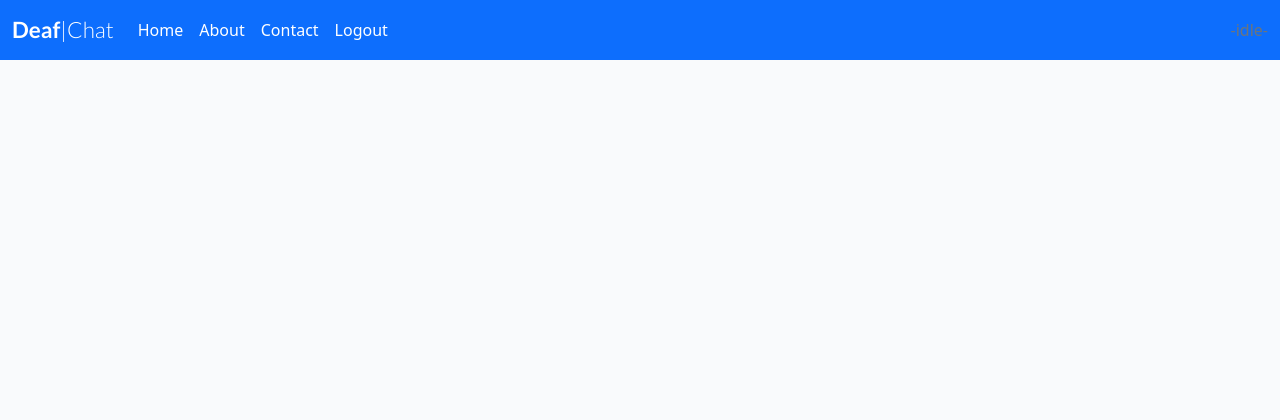
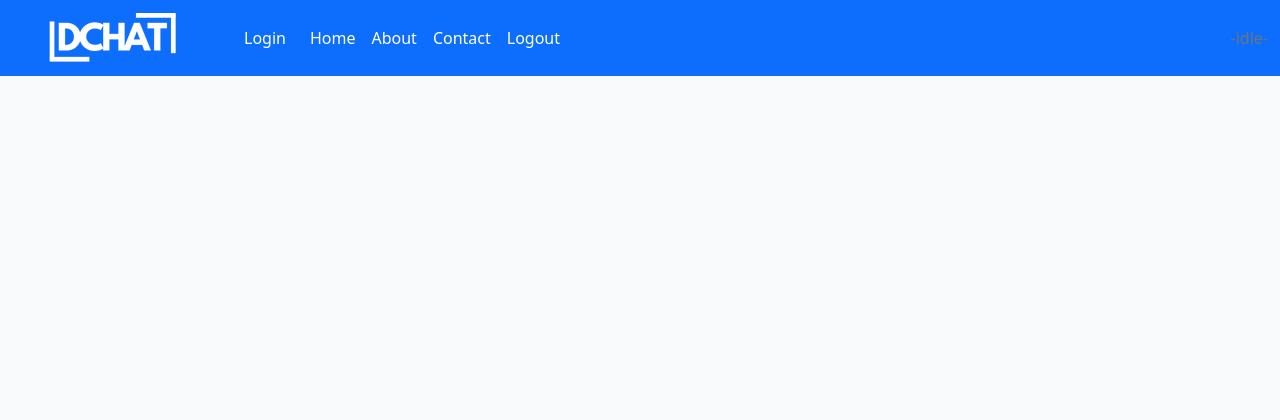
Before and after one commit to AlanSmythDeaf/deafchat, a Django app: page / in a window 1280 px wide. Shown: the top 420 px of the page. Run offline with Django 4.2, Linux system fonts and the light colour scheme; the visitor is signed in with stand-in values (Sample User, id 1); data that the repository does not hold is empty.

Commit message:
Add favicon and logo in navbar and video in about page

```diff
--- a/templates/base.html
+++ b/templates/base.html
@@ -26,6 +26,13 @@
 
     <!-- Custom CSS -->
     <link rel="stylesheet" href="{% static 'css/style.css' %}">
+
+    <!-- Favicon -->
+    <link rel="apple-touch-icon" sizes="180x180" href="/static/favicon/apple-touch-icon.png">
+    <link rel="icon" type="image/png" sizes="32x32" href="/static/favicon/favicon-32x32.png">
+    <link rel="icon" type="image/png" sizes="16x16" href="/static/favicon/favicon-16x16.png">
+    <link rel="manifest" href="/site.webmanifest">
+
 </head>
 
 <body class="d-flex flex-column h-100 main-bg">
@@ -33,8 +40,8 @@
     <!-- Navigation -->
     <nav class="navbar navbar-expand-lg navbar-light bg-primary">
         <div class="container-fluid">
-            <a class="navbar-brand" href="{% url 'home' %}"><span class="brand text-white">Deaf<span
-                        class="thin text-white" text-dark>|Chat</a>
+            <a class="navbar-brand" href="{% url 'home' %}"><img src="/static/images/brand-logo.png" class="d-inline-block align-top" alt="logo">
+            <a class="nav-link {% if request.path == login_url %}active{% endif %} text-white" aria-current="page" href="{% url 'account_login' %}">Login</a>
             <button class="navbar-toggler" type="button" data-bs-toggle="collapse" data-bs-target="#navbarText"
                 aria-controls="navbarText" aria-expanded="false" aria-label="Toggle navigation">
                 <span class="navbar-toggler-icon"></span>
@@ -60,9 +67,6 @@
                     {% else %}
                     <li class="nav-item">
                         <a class="nav-link {% if request.path == signup_url %}active{% endif %} text-white" aria-current="page" href="{% url 'account_signup' %}">Register</a>
-                    </li>
-                    <li class="nav-item">
-                        <a class="nav-link {% if request.path == login_url %}active{% endif %} text-white" aria-current="page" href="{% url 'account_login' %}">Login</a>
                     </li>
                     {% endif %}
                 </ul>
@@ -108,7 +112,7 @@
 
     <script src="https://cdn.jsdelivr.net/npm/bootstrap@5.0.1/dist/js/bootstrap.bundle.min.js"
         integrity="sha384-gtEjrD/SeCtmISkJkNUaaKMoLD0//ElJ19smozuHV6z3Iehds+3Ulb9Bn9Plx0x4" crossorigin="anonymous">
-        </script>
+    </script>
 
     {% block extras %}
     {% endblock %}
```
Also changed, not shown: about/templates/about/about.html (+14 -3 lines), about/migrations/0002_about_profile_video.py (added), static/favicon/android-chrome-192x192.png (added), static/favicon/android-chrome-512x512.png (added), static/favicon/apple-touch-icon.png (added), static/favicon/favicon-16x16.png (added), static/favicon/favicon-32x32.png (added), static/favicon/favicon.ico (added), static/favicon/site.webmanifest (added), static/images/brand-logo.png (added).
